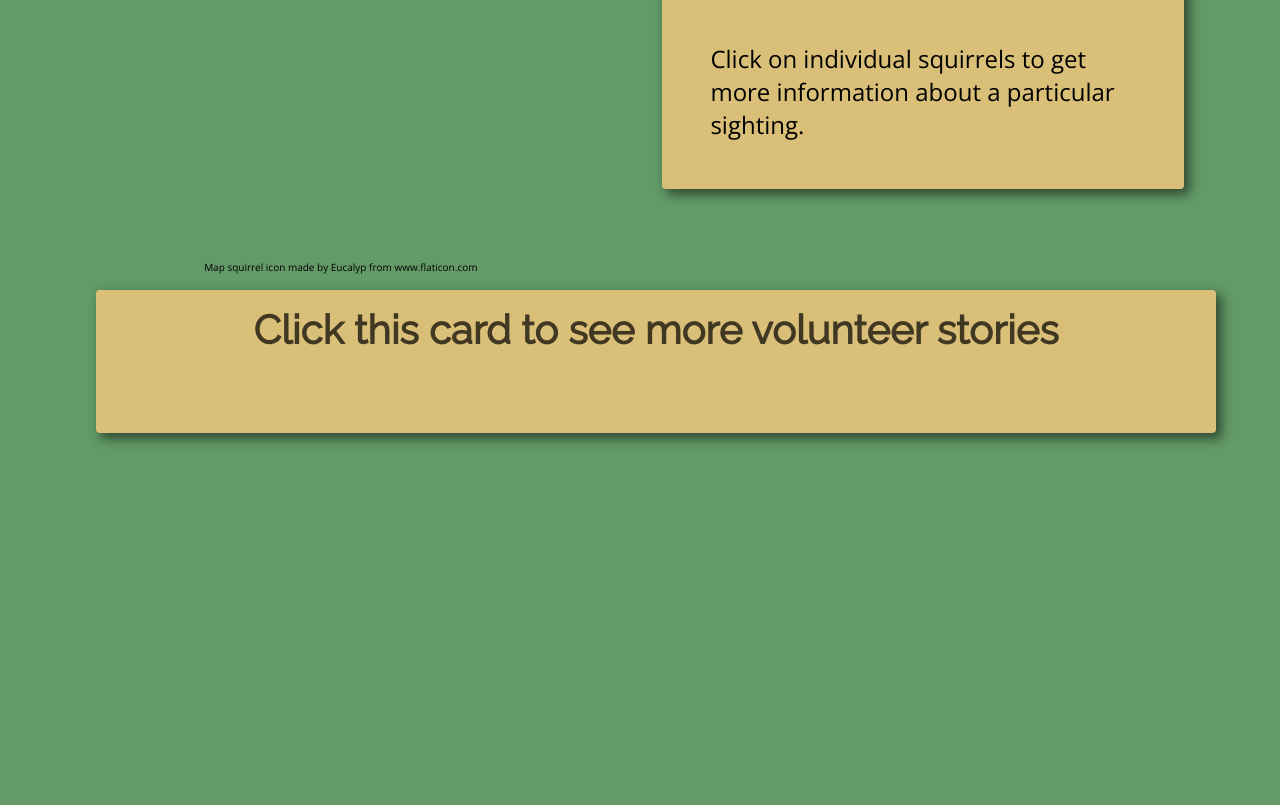
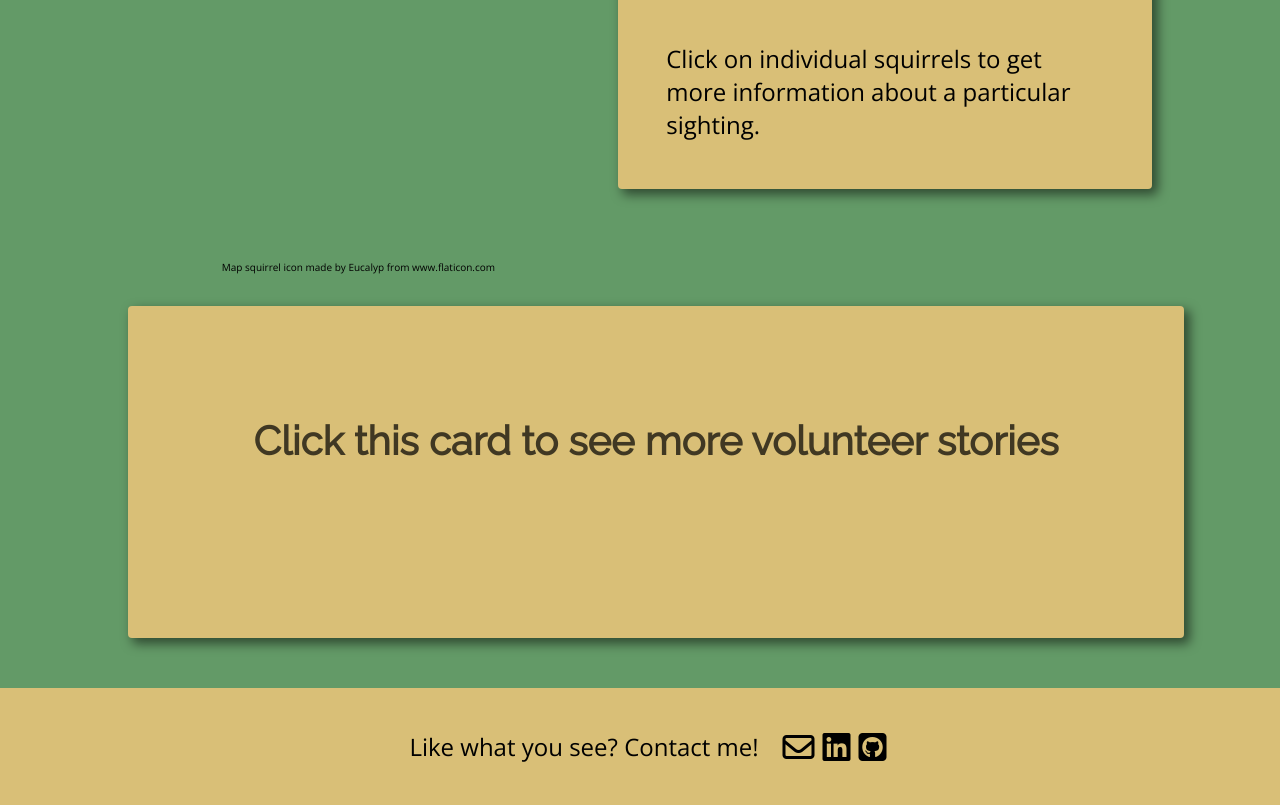
Before and after one commit to jmkaneshiro/squirrels-of-central-park, a website built with webpack: page index.html in a window 1280 px wide. Shown: the part 744-1549 px from the top of the page. Before the commit the page ends 1177 px from the top, so only its background shows below. Built offline with nearby package versions, Linux system fonts and the light colour scheme; no server answers.

Commit message:
Adds footer, updates styling

```diff
--- a/index.html
+++ b/index.html
@@ -14,7 +14,7 @@
   <script src="https://unpkg.com/leaflet@1.6.0/dist/leaflet.js"
     integrity="sha512-gZwIG9x3wUXg2hdXF6+rVkLF/0Vi9U8D2Ntg4Ga5I5BZpVkVxlJWbSQtXPSiUTtC0TjtGOmxa1AJPuV0CPthew=="
     crossorigin=""></script>
-  <script src="https://d3js.org/d3.v4.min.js"></script>
+  <script src="https://kit.fontawesome.com/6a79fa7cda.js" crossorigin="anonymous"></script>
   <title>Squirrels of Central Park</title>
 </head>
 
@@ -72,6 +72,19 @@
           </div>
         </div>
     </section>
+    <footer>
+    <p>Like what you see? <strong>Contact me!</strong></p>
+    <a href="mailto:jmkaneshiro+hire_me@gmail.com(opens in new tab)?Subject=Interested%20Recruiter%20Or%20Hiring%20Manager"
+      class="footer-info-link" target="_blank">
+      <i class="far fa-envelope"></i>
+    </a>
+    <a href="https://www.linkedin.com/in/jared-kaneshiro-9b83322b/" className="footer-info-link" target="_blank">
+      <i class="fab fa-linkedin"></i>
+    </a>
+    <a href="https://github.com/jmkaneshiro" className="footer-info-link" target="_blank">
+      <i class="fab fa-github-square"></i>
+    </a>
+    </footer>
 </body>
 
 </html>
--- /dev/null
+++ b/src/styles/base/_footer.scss
@@ -0,0 +1,33 @@
+body {
+  display: flex;
+  flex-direction: column;
+}
+
+footer {
+  color: black;
+  padding: 18px 0px;
+  display: flex;
+  justify-content: center;
+  align-items: center;
+  background-color: $pastelle-brown;
+}
+
+footer p, footer .fab, footer .far  {
+  margin: 0.5rem 0rem;
+}
+
+footer .fab, footer .far {
+  font-size: 1.5rem;
+  padding-left: 0.5rem;
+}
+
+
+
+//Media query
+@media only screen and (min-width: 900px) {
+
+  footer .fab, footer .far {
+    font-size: 2rem;
+    padding-left: 0.5rem;
+  }
+}
--- a/src/styles/base/_layout.scss
+++ b/src/styles/base/_layout.scss
@@ -108,13 +108,14 @@ header img {
   }
 
   //header
+
   section {
-    width: 85vw;
+    width: 80vw;
     margin: 0 auto;
   }
 
   header h1 {
-    width: 85vw;
+    width: 80vw;
   }
 
   header div {
--- a/src/styles/components/_map.scss
+++ b/src/styles/components/_map.scss
@@ -13,7 +13,7 @@
 
 .squirrel-filter {
   font-size: 0.8rem;
-  width: 93%;
+  width: 90%;
   margin: 1rem auto;
 }
 
@@ -66,7 +66,8 @@
 
   .squirrel-filter {
     margin: 0 0 0 1rem;
-    width: 45%;
+
+    width: 49%;
   }
 }
 
--- a/src/styles/components/_stories.scss
+++ b/src/styles/components/_stories.scss
@@ -1,23 +1,27 @@
 .section-stories {
-  width: 78vw;
-  position: relative;
   perspective: 800px;
-  margin-bottom: 4rem;
+  margin-bottom: 0rem;
+  display: flex;
+  flex-direction: row;
+  justify-content: center;
 }
 
 #card {
   width: 100%;
-  position: absolute;
+  height: 250px;
   transform-style: preserve-3d;
   transition: transform 1s;
+  position: relative;
 }
 
 #card .front, #card .back {
   display: flex;
   flex-direction: column;
-  width: 100%;
+  width: 90%;
   position: absolute;
   backface-visibility: hidden;
+  height: 150px;
+  overflow: scroll;
 }
 
 #card .front > h2 {
@@ -28,6 +32,7 @@
   display: flex;
   justify-content: center;
   align-items: center;
+  left: 4px;
 }
 
 #card .back {
@@ -41,10 +46,17 @@
 
 @media only screen and (min-width: 900px) {
   .section-stories {
-    min-width: 85vw;
+    width: 80vw;
+    margin-bottom: 2rem;
   }
   #card {
     margin-top: 2rem;
+    height: 350px;
+  }
+
+  #card .front, #card .back {
+    width: 100%;
+    height: 300px;
   }
 
   #card .front {
--- a/src/styles/index.scss
+++ b/src/styles/index.scss
@@ -4,3 +4,4 @@
 @import "base/layout";
 @import "components/map";
 @import "components/stories";
+@import "base/footer";
```
Also changed, not shown: 2 other files.
